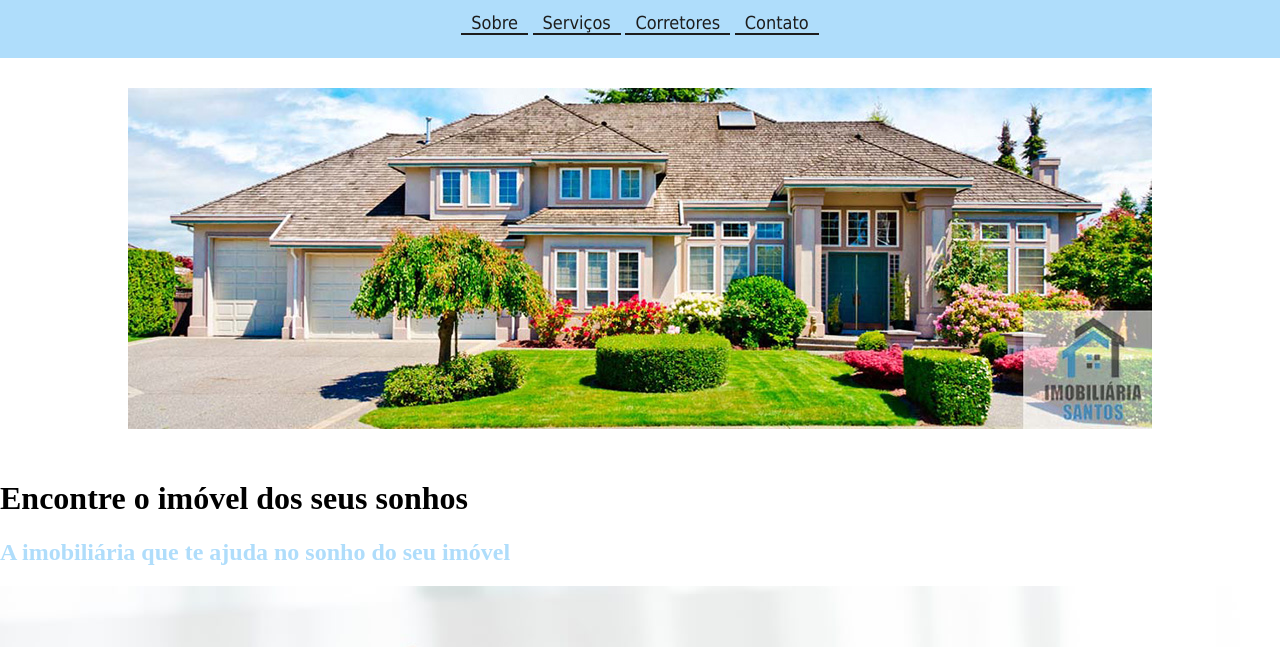
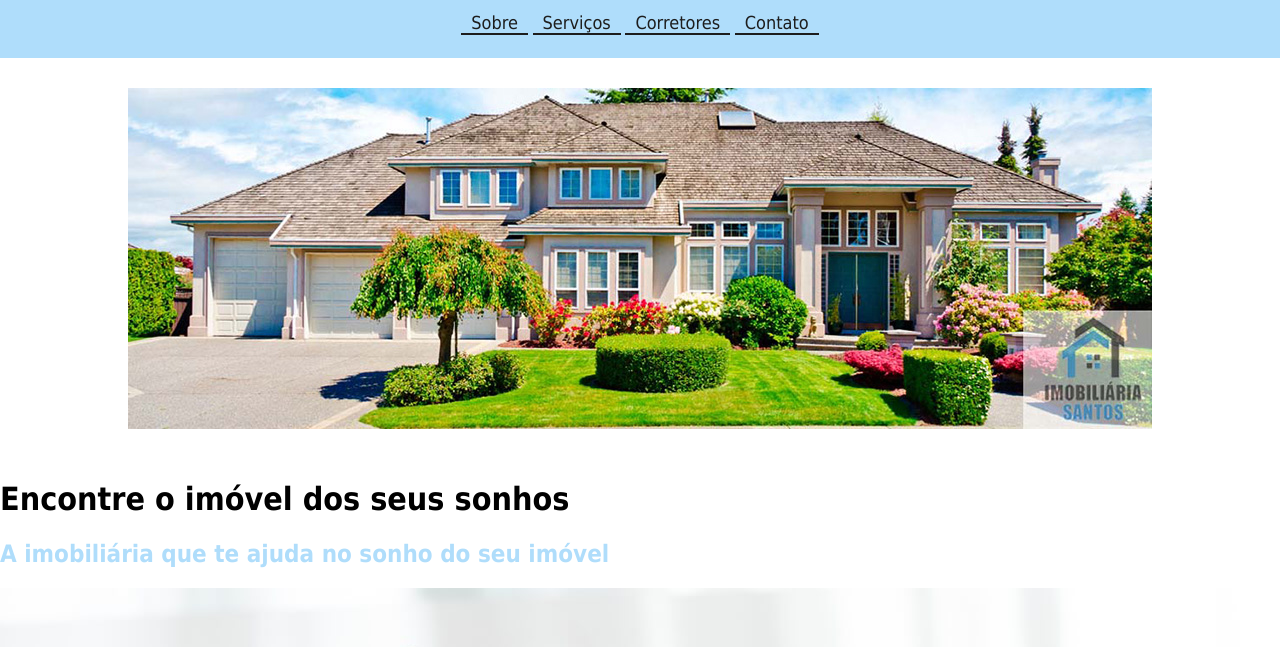
Before and after one commit to gesseferreiraoficial/Imobiliaria-Santos, a plain HTML site: page index.html in a window 1280 px wide. Shown: the part 153-800 px from the top of the page. Drawn offline with Linux system fonts and the light colour scheme.

Commit message:
Alteração body
Alterado CSS do body.

```diff
--- a/estilo.css
+++ b/estilo.css
@@ -1,6 +1,7 @@
 body{
     margin: 0;
     padding:0%;
+    font-family: Tahoma
 }
 
 .secao-topo {
@@ -36,7 +37,7 @@ div p {
         display: flex;
         justify-content: center;
         padding-top: 30px;
-        padding-bottom: 30px;
+        padding-bottom: 30px
         }
 
 
```
